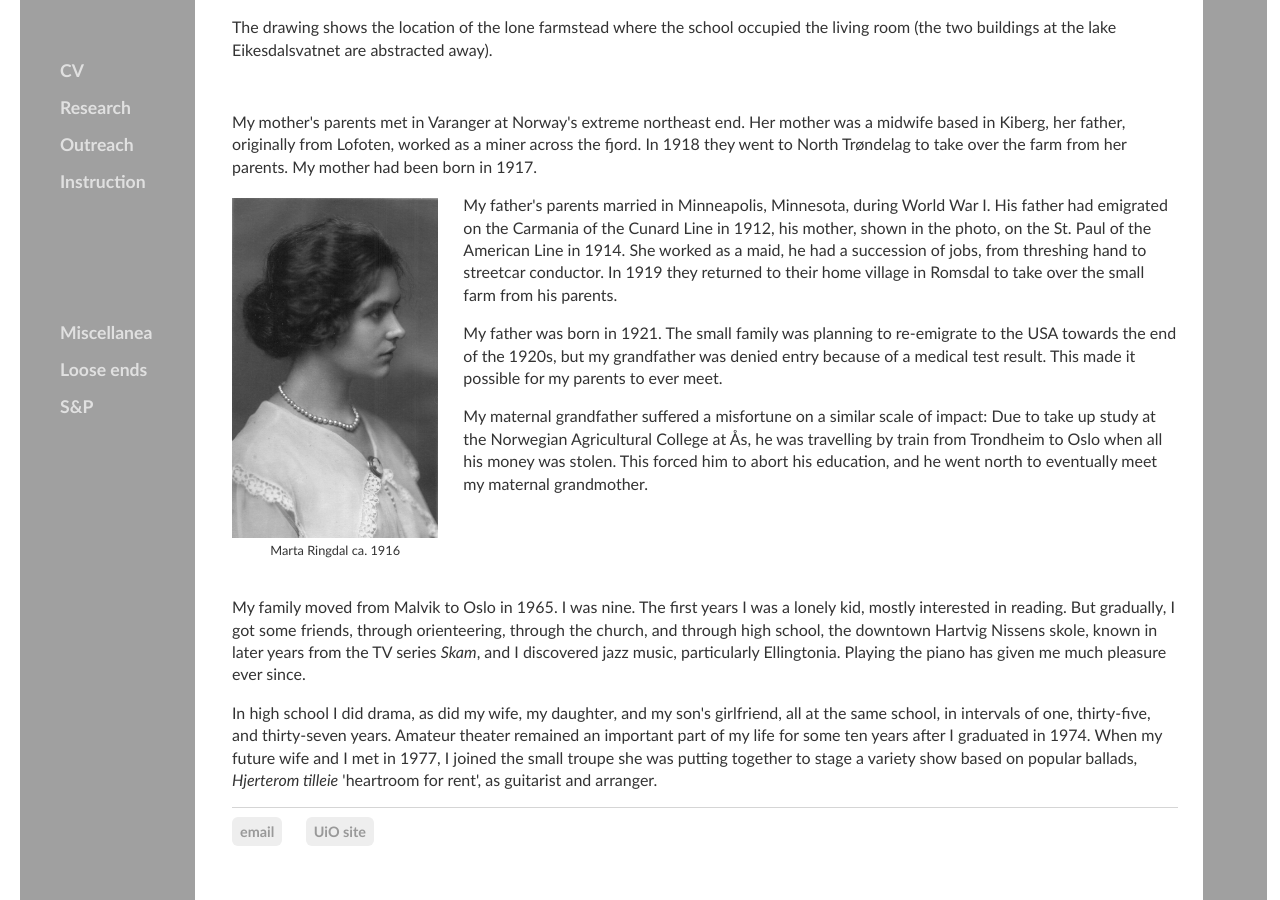
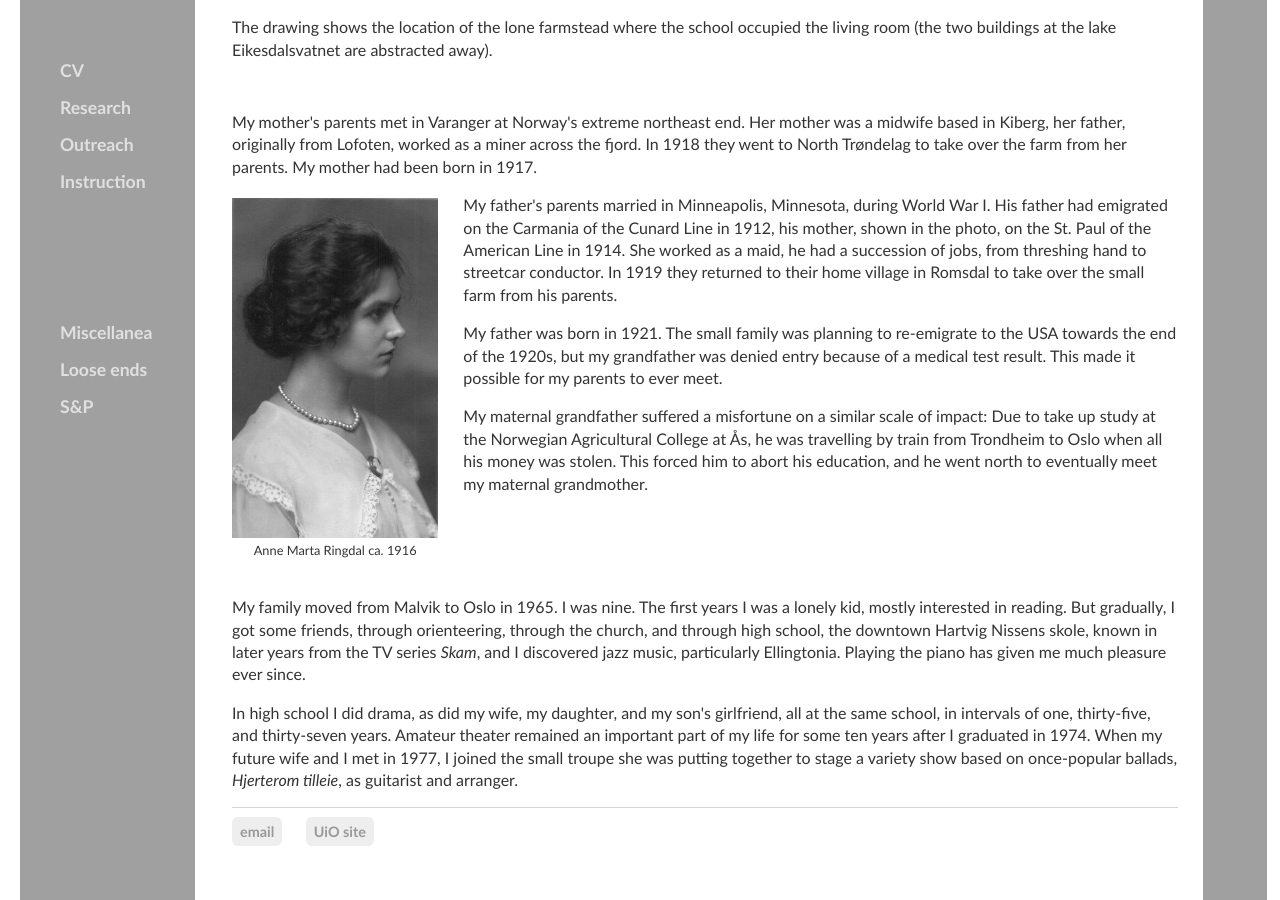
Before and after one commit to kjelljs/kjelljs.github.io, a Jekyll site: the page built from about/index.html, in a window 1280 px wide and 900 px high, scrolled down 3670 px. Built offline with Jekyll 4.4.1, drawn with Linux system fonts in a browser that asks for light colours.

Commit message:
Update index.html

```diff
--- a/about/index.html
+++ b/about/index.html
@@ -66,7 +66,7 @@ figcaption {
 <section>
 	</br>
 <p>My mother's parents met in Varanger at Norway's extreme northeast end. Her mother was a midwife based in Kiberg, her father, originally from Lofoten, worked as a miner across the fjord. In 1918 they went to North Trøndelag to take over the farm from her parents. My mother had been born in 1917.</p></section>
-<div style="float:left;"><figure class="leftfig"><img style="height:340px;" src="/pics/AM.jpg"><figcaption>Marta Ringdal ca. 1916</figcaption></figure></div>
+<div style="float:left;"><figure class="leftfig"><img style="height:340px;" src="/pics/AM.jpg"><figcaption>Anne Marta Ringdal ca. 1916</figcaption></figure></div>
 <p>My father's parents married in Minneapolis, Minnesota, during World War I. His father had emigrated on the Carmania of the Cunard Line in 1912, his mother, shown in the photo, on the St. Paul of the American Line in 1914. She worked as a maid, he had a succession of jobs, from threshing hand to streetcar conductor. In 1919 they returned to their home village in Romsdal to take over the small farm from his parents.</p>
 <p>My father was born in 1921. The small family was planning to re-emigrate to the USA towards the end of the 1920s, but my grandfather was denied entry because of a medical test result. This made it possible for my parents to ever meet.
 </p>
@@ -79,7 +79,7 @@ figcaption {
 <!--p>Since my 9 years older brother and my 6 years older sister were good at maths and science, by implication I wasn't. I think this is universal: If your older siblings are good at something, you're supposed to be bad at it. That suited me fine: In high school we did drama, and I loved it. But once at university, while studying languages I worked at regaining the mathematics that had been lost.
 </p>-->
 <p>In high school I did drama, as did my wife, my daughter, and my son's girlfriend, all at the same school, in intervals of one, thirty-five, and thirty-seven years.
-Amateur theater remained an important part of my life for some ten years after I graduated in 1974. When my future wife and I met in 1977, I joined the small troupe she was putting together to stage a variety show based on popular ballads, <i>Hjerterom tilleie</i> 'heartroom for rent', as guitarist and arranger. </p>
+Amateur theater remained an important part of my life for some ten years after I graduated in 1974. When my future wife and I met in 1977, I joined the small troupe she was putting together to stage a variety show based on once-popular ballads, <i>Hjerterom tilleie</i>, as guitarist and arranger. </p>
 </section>
 <!--p>I love hiking in forests and mountains. And while I treasure maps, I especially like to not know exactly where I am or am heading but go on.</p>-->
 
```
